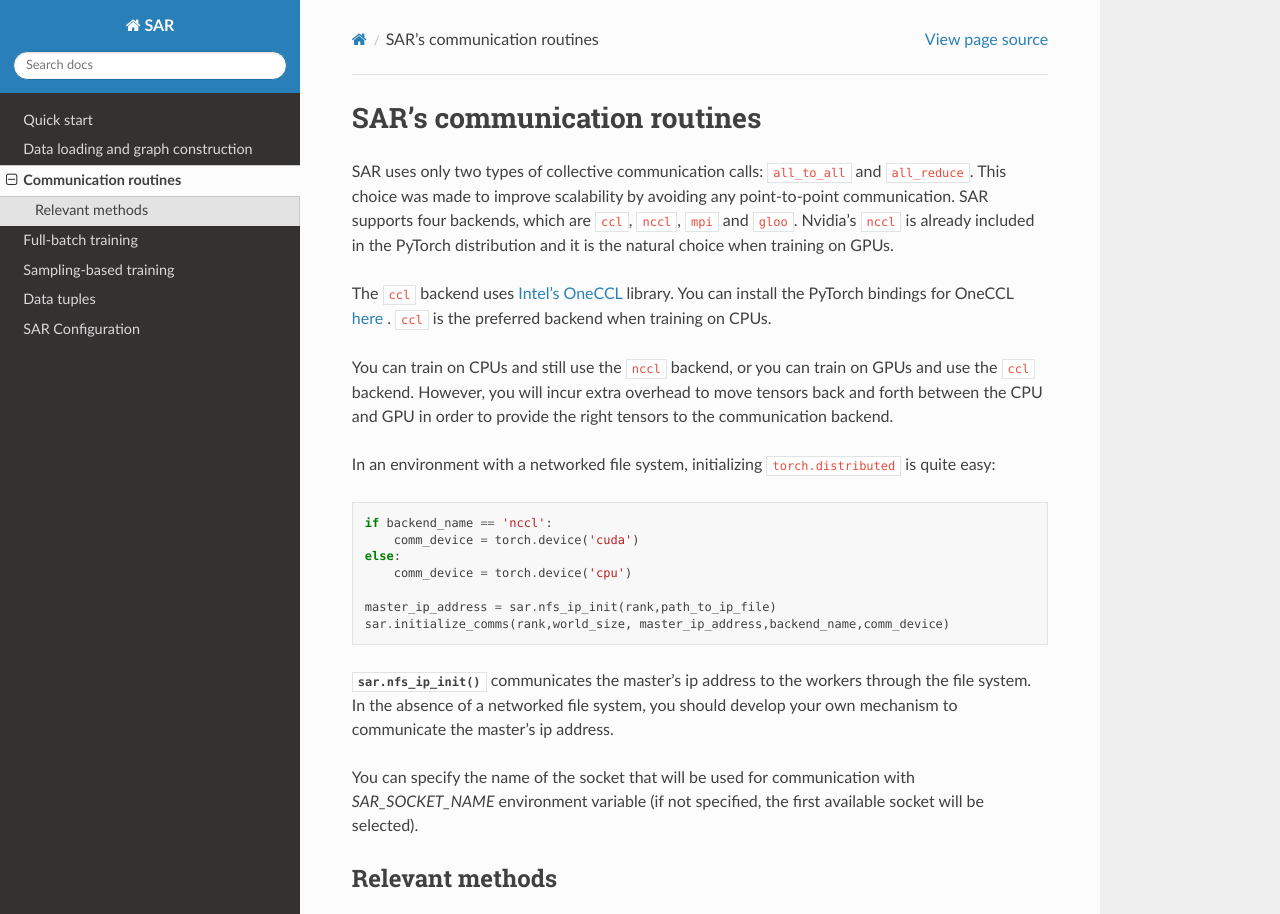
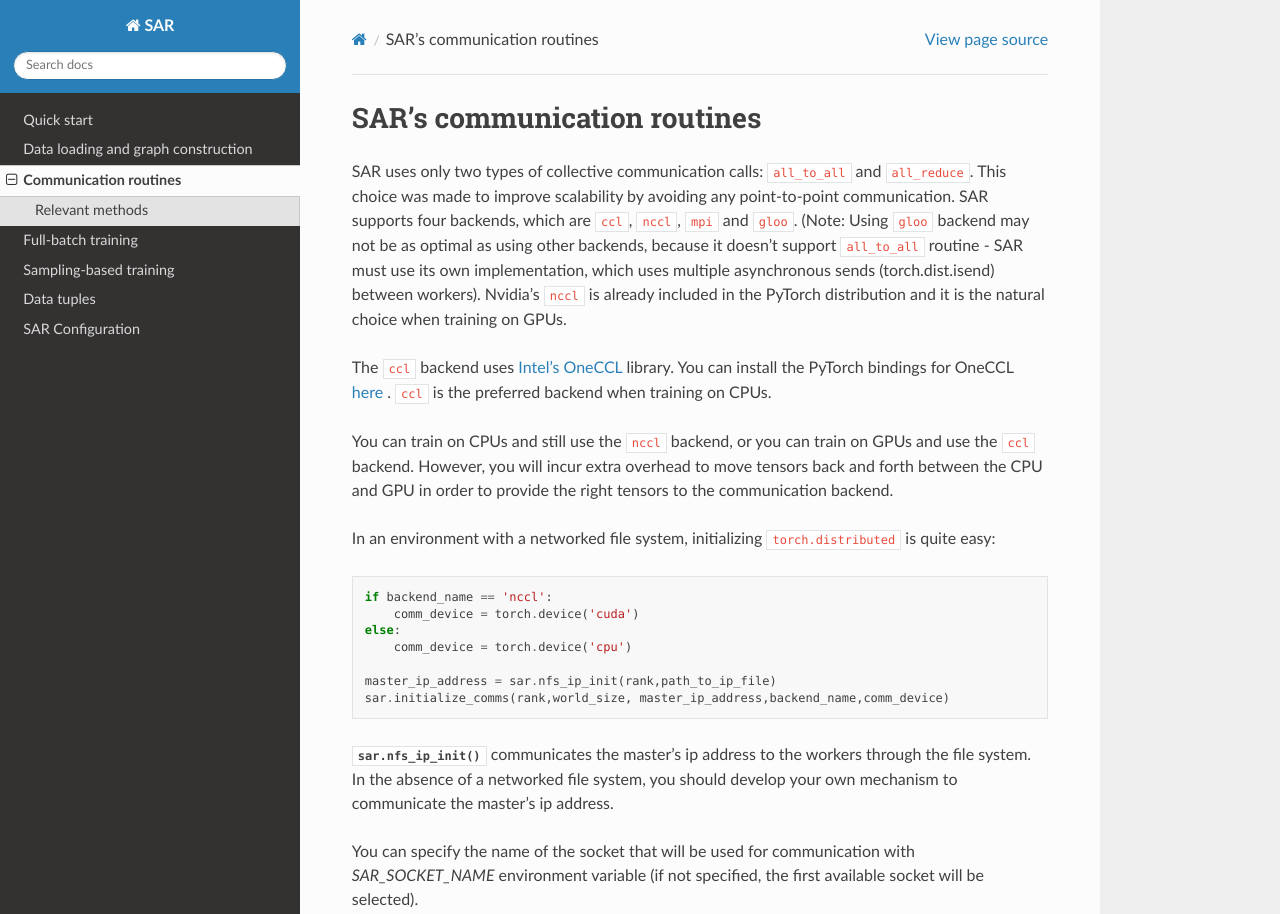
Before and after one commit to IntelLabs/SAR, a Sphinx documentation site: the page built from docs/source/comm.rst, in a window 1280 px wide and 1281 px high, cut to the strip 0-914 px from the top of the window. Built offline with Sphinx 7.4.7 and the Read the Docs theme 2.0.0, drawn with Linux system fonts in a browser that asks for light colours.

Commit message:
Update docs with additional information about gloo backend

```diff
--- a/docs/source/comm.rst
+++ b/docs/source/comm.rst
@@ -4,7 +4,7 @@
 
 SAR's communication routines
 =============================
-SAR uses only two types of collective communication calls: ``all_to_all`` and ``all_reduce``. This choice was made to improve scalability by avoiding any point-to-point communication. SAR supports four backends, which are ``ccl``, ``nccl``, ``mpi`` and ``gloo``. Nvidia's ``nccl`` is already included in the PyTorch distribution and it is the natural choice when training on GPUs.
+SAR uses only two types of collective communication calls: ``all_to_all`` and ``all_reduce``. This choice was made to improve scalability by avoiding any point-to-point communication. SAR supports four backends, which are ``ccl``, ``nccl``, ``mpi`` and ``gloo``. (Note: Using ``gloo`` backend may not be as optimal as using other backends, because it doesn't support ``all_to_all`` routine - SAR must use its own implementation, which uses multiple asynchronous sends (torch.dist.isend) between workers). Nvidia's ``nccl`` is already included in the PyTorch distribution and it is the natural choice when training on GPUs.
 
 The ``ccl`` backend uses `Intel's OneCCL <https://www.intel.com/content/www/us/en/developer/tools/oneapi/oneccl.html>`_ library. You can install the PyTorch bindings for OneCCL `here <https://github.com/intel/torch-ccl>`_ .  ``ccl`` is the preferred backend when training on CPUs.
 
```
